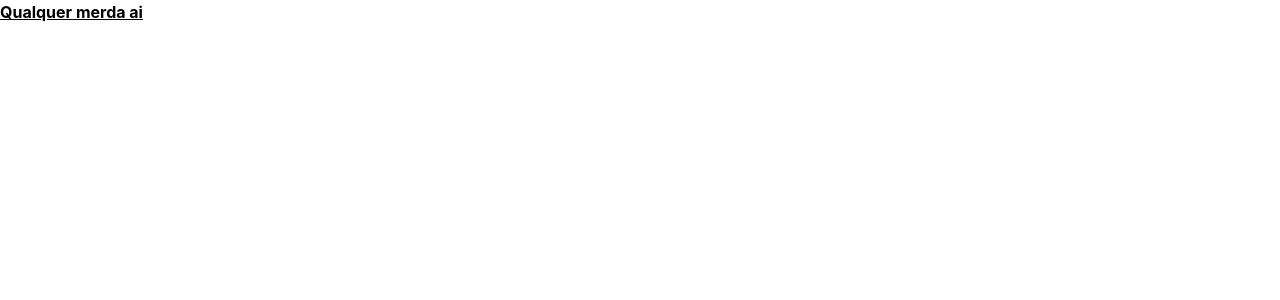
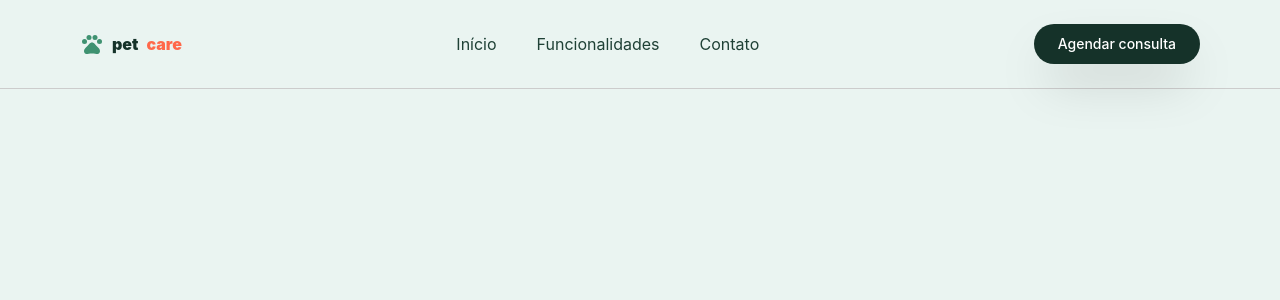
Before and after one commit to matheusalmeida153-maker/petcare-lp, a React (Vite) app in the folder petcare-lp/: page / in a window 1280 px wide. Shown: the top 300 px of the page. Built offline with nearby package versions, Linux system fonts and the light colour scheme.

Commit message:
feat: adiciona componente de navbar

```diff
--- a/petcare-lp/src/App.css
+++ /dev/null
@@ -1 +0,0 @@
-@import "tailwindcss";
--- a/petcare-lp/src/App.tsx
+++ b/petcare-lp/src/App.tsx
@@ -1,11 +1,13 @@
+import Navbar from "./components/Navbar"
+
 function App() {
 
 
   return (
     <>
-      <h1 className= "text-3x1 font-bold underline">
-          Qualquer merda ai
-      </h1>
+
+      <Navbar />
+
     </>
   )
 }
--- /dev/null
+++ b/petcare-lp/src/components/Navbar/index.tsx
@@ -0,0 +1,41 @@
+import { MdOutlinePets } from "react-icons/md";
+import { GrSchedule } from "react-icons/gr";
+
+
+export default function Navbar() {
+    return (
+        <header className="px-5 md:px-20 py-6 flex items-center justify-between border-b border-b-[#ccc] ">
+            <div className="flex gap-2">
+                <MdOutlinePets size={24} color="#3F9271" />
+                <p className="font-black text-[#153229]">pet</p>
+                <p className="font-black text-[#FF684A]">care</p>
+            </div>
+
+            <nav>
+                <ul className="flex items-center  gap-5 md:gap-10">
+                    <li>
+                        <a href="" className="text-xs md:text-base text-[#1F4136]">
+                            Início</a>
+                    </li>
+                    <li>
+                        <a href="" className="text-xs md:text-base text-[#1F4136]">
+                            Funcionalidades</a>
+                    </li>
+                    <li>
+                        <a href="" className="text-xs md:text-base text-[#1F4136]">
+                            Contato</a>
+                    </li>
+                </ul>
+            </nav>
+
+            <a href="" className="hidden md:block bg-[#153229] text-white font-medium text-sm px-6 py-2.5 rounded-full rounded-full shadow-2xl">
+                Agendar consulta
+            </a>
+            <div className="block md:hidden bg-[#153229] p-2 rounded-full">
+                <a>
+                    <GrSchedule color="fff" size={14} />
+                </a>
+            </div>
+        </header>
+    )
+}
--- a/petcare-lp/src/index.css
+++ b/petcare-lp/src/index.css
@@ -1 +1,5 @@
 @import "tailwindcss";
+
+:root {
+    background-color: #EAF4F1;
+}
```
